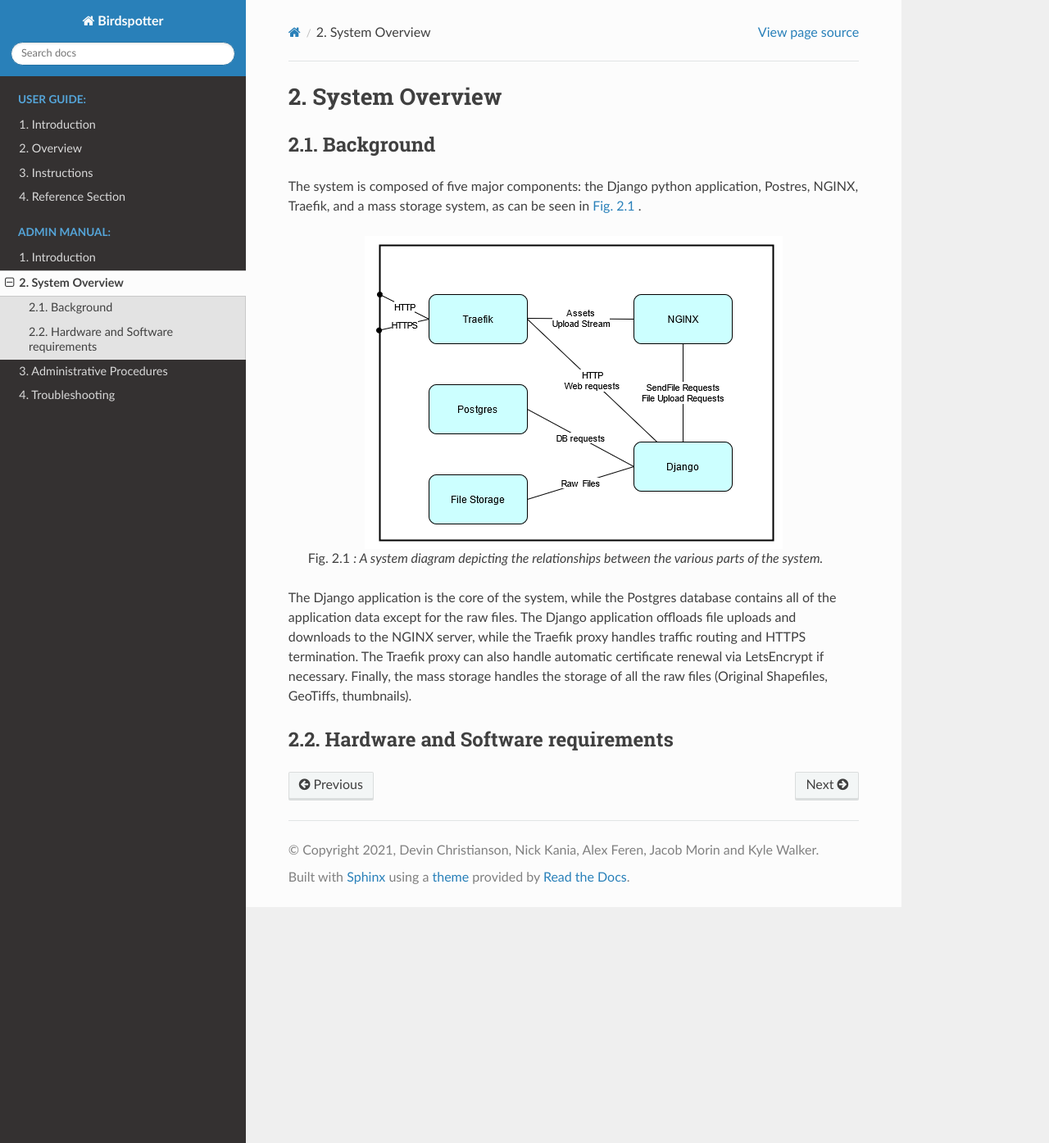
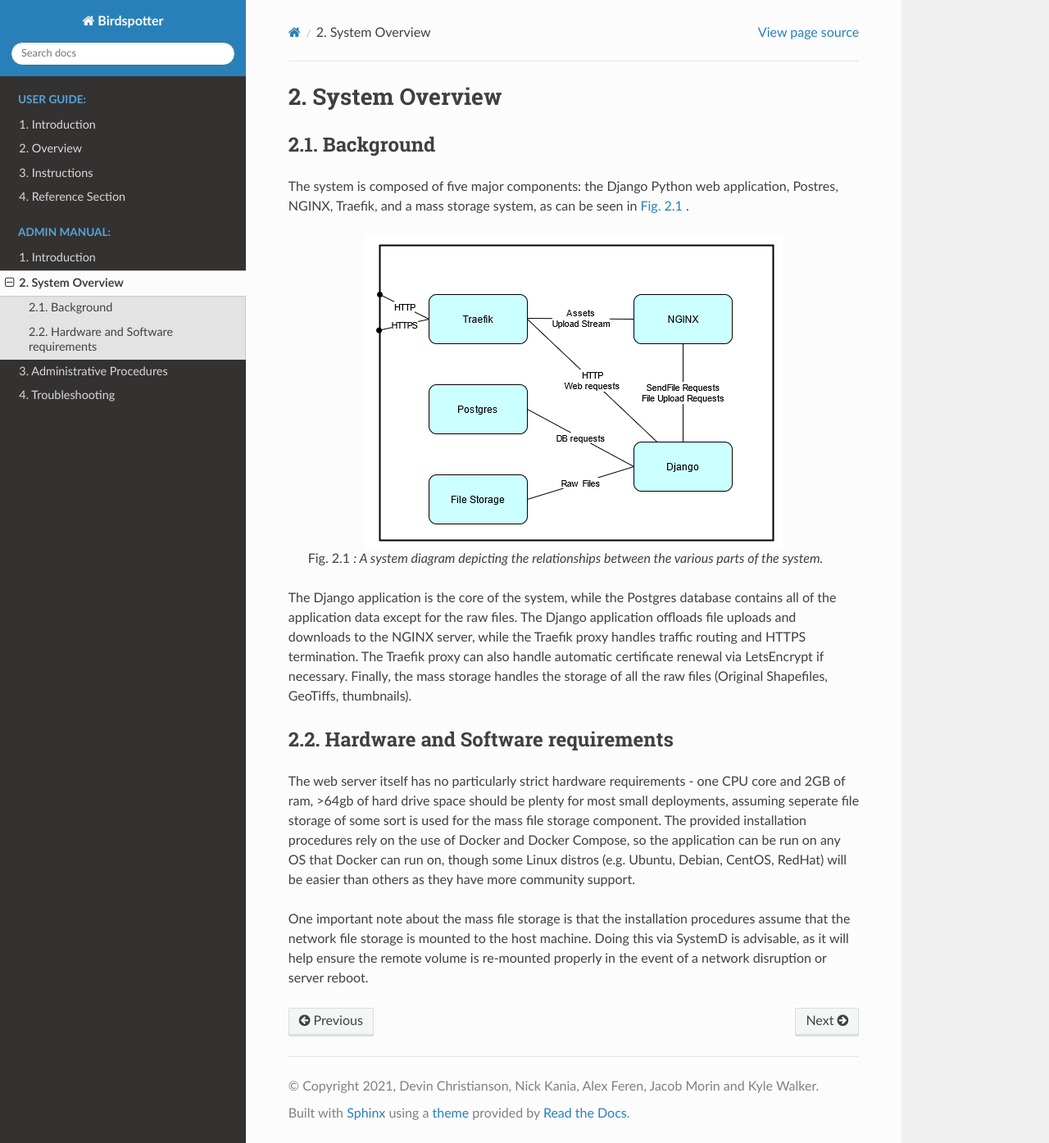
Before and after one commit to birdspotter-project/COS397, a Sphinx documentation site: the page built from docs/source/admin_manual/system_overview.rst, in a window 1280 px wide and 1395 px high. Shown: the whole window at 82% size. Built offline with Sphinx 7.4.7 and the Read the Docs theme 2.0.0, drawn with Linux system fonts in a browser that asks for light colours.

Commit message:
add system requirements section

```diff
--- a/docs/source/admin_manual/system_overview.rst
+++ b/docs/source/admin_manual/system_overview.rst
@@ -4,7 +4,7 @@
 
 Background
 ================
-The system is composed of five major components: the Django python application, Postres, NGINX, Traefik, and a mass storage system, as can be seen in :numref:`systemoverview` .
+The system is composed of five major components: the Django Python web application, Postres, NGINX, Traefik, and a mass storage system, as can be seen in :numref:`systemoverview` .
 
 .. _systemoverview:
 .. figure:: static/SystemOverview.png
@@ -21,3 +21,10 @@
 
 Hardware and Software requirements
 =====================================
+The web server itself has no particularly strict hardware requirements - one CPU core and 2GB of ram,
+>64gb of hard drive space should be plenty for most small deployments, assuming seperate file storage of some sort is used for the mass file storage component.
+The provided installation procedures rely on the use of Docker and Docker Compose, so the application can be run on any OS that Docker can run on,
+though some Linux distros (e.g. Ubuntu, Debian, CentOS, RedHat) will be easier than others as they have more community support.
+
+One important note about the mass file storage is that the installation procedures assume that the network file storage is mounted to the host machine.
+Doing this via SystemD is advisable, as it will help ensure the remote volume is re-mounted properly in the event of a network disruption or server reboot.
```
